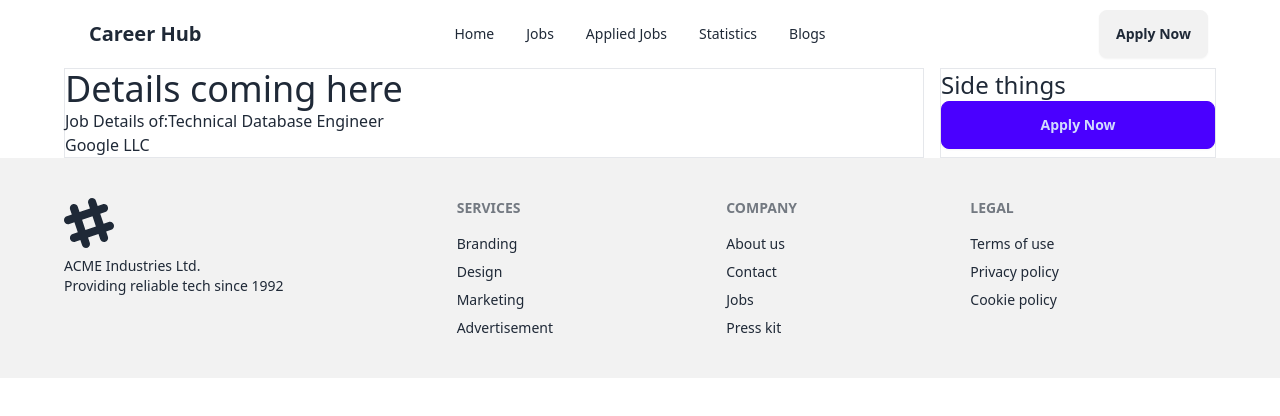
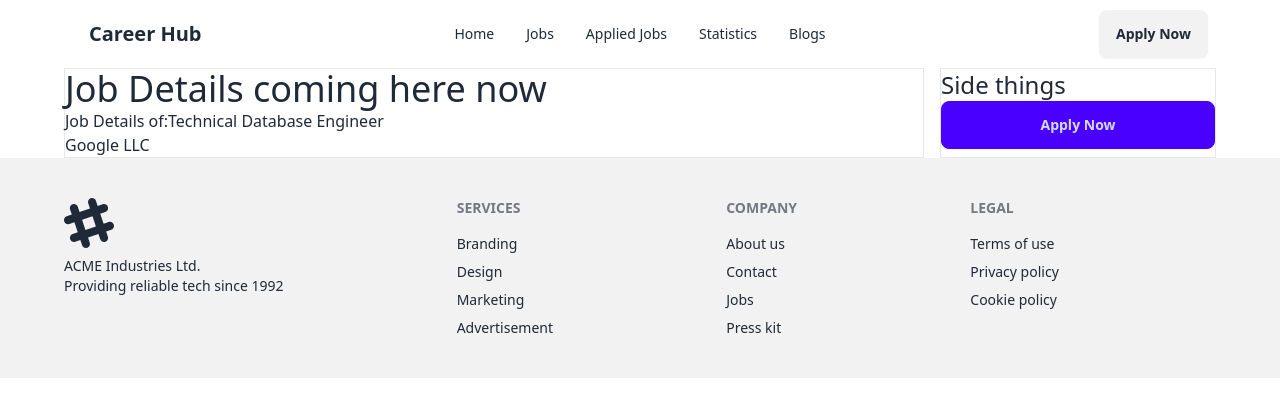
Before and after one commit to alalhosen/react-job-career-hub, a React (Vite) app: page /job/1 in a window 1280 px wide. Shown: the top 416 px of the page. Built offline with nearby package versions, Linux system fonts and the light colour scheme.

Commit message:
end commit change

```diff
--- a/src/components/JobDetails/JobDetails.jsx
+++ b/src/components/JobDetails/JobDetails.jsx
@@ -19,7 +19,7 @@ const JobDetails = () => {
         <div>
             <div className="grid gap-4 md:grid-cols-4">
                 <div className="border md:col-span-3">
-                    <h2 className="text-4xl">Details coming here</h2>
+                    <h2 className="text-4xl">Job Details coming here now</h2>
                     <h2>Job Details of:{job.job_title}</h2>
                     <p>{job.company_name}</p>
                 </div>
```
